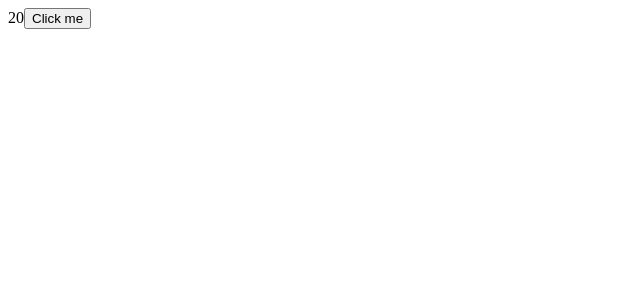
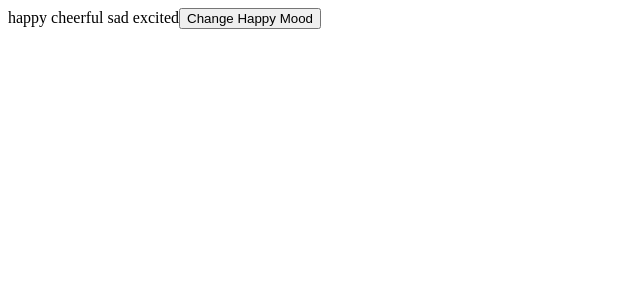
Before and after one commit to nishandevkar/MoshReactCourse, a React (Vite) app in the folder nishan-mosh-follow-along/: page / in a window 1280 px wide. Shown: the top 300 px of the page, without its empty margins (0-640 px from the left). Built offline with nearby package versions, Linux system fonts and the light colour scheme.

Commit message:
Adds Arrays Component updating
Shows how to update an array with state hook

```diff
--- a/nishan-mosh-follow-along/src/App.tsx
+++ b/nishan-mosh-follow-along/src/App.tsx
@@ -1,11 +1,11 @@
 // This works because TypeScript looks for index.ts
 // if it doesnt find the ./components/ListGroup/ListGroup
-import Drink from "./components/Drink/Drink";
+import Arrays from "./components/Arrays/Arrays";
 
 function App() {
 	return (
 		<div>
-			<Drink></Drink>
+			<Arrays></Arrays>
 		</div>
 	);
 }
--- /dev/null
+++ b/nishan-mosh-follow-along/src/components/Arrays/Arrays.tsx
@@ -0,0 +1,20 @@
+import { useState } from "react";
+
+const Arrays = () => {
+	const [tags, setTags] = useState(["happy", "cheerful", "sad", "excited"]);
+	const handleOnClick = () => {
+		// Be careful not to modify the original array
+		// You need to notify react of this change which can be done via the useState
+		// Spread the array and then add whatever you want
+		if (!tags.includes("melancholic")) setTags([...tags, "melancholic"]);
+		// setTags(tags.map((tag) => (tag === "happy" ? "unhappy" : tag)));
+	};
+	return (
+		<div>
+			{tags.join(" ")}
+			<button onClick={handleOnClick}>Change Happy Mood</button>
+		</div>
+	);
+};
+
+export default Arrays;
```
